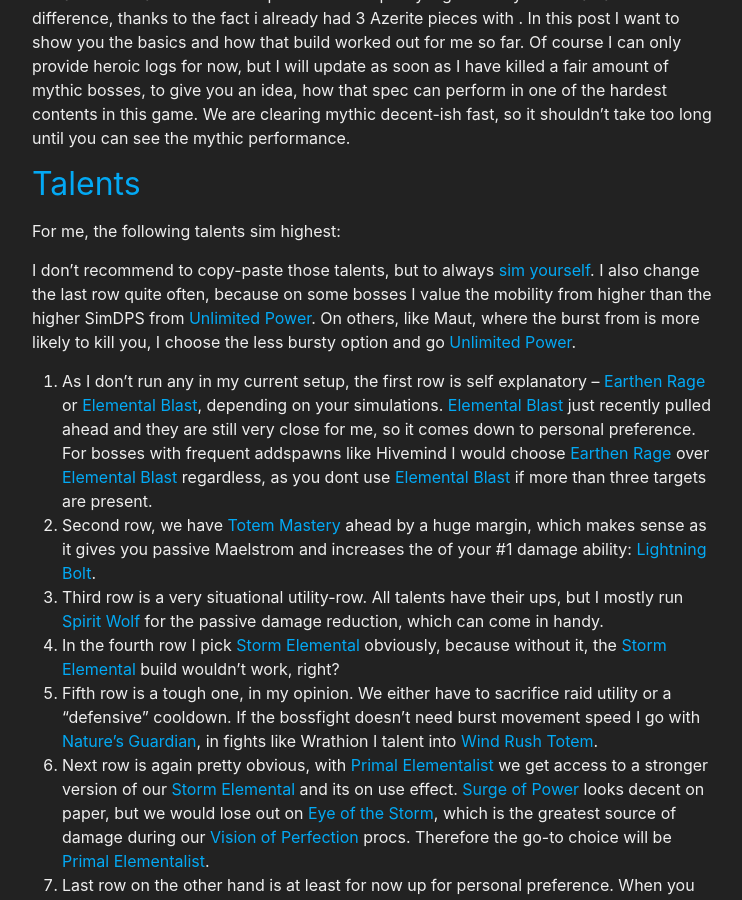
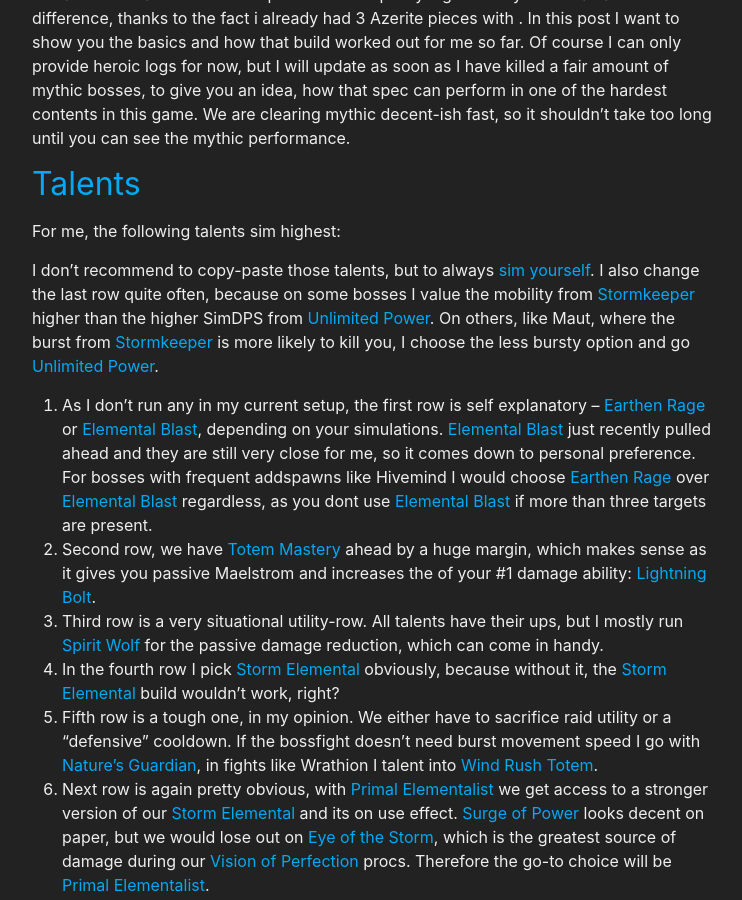
Before and after one commit to stormearthandlava/stormearthandlava.github.io, a Jekyll site: the page built from blog/_posts/2020-02-09-vop-se-build.md, in a window 1280 px wide and 900 px high, scrolled down 653 px. Shown: the whole window, without its empty margins (268-1010 px from the left). Built offline with Jekyll 4.4.1, drawn with Linux system fonts in a browser that asks for light colours; a script that is not in the unit is left out; some of the changed lines change nothing that is shown.

Commit message:
fix some links

```diff
--- a/blog/_posts/2020-02-09-vop-se-build.md
+++ b/blog/_posts/2020-02-09-vop-se-build.md
@@ -20,7 +20,7 @@ Of course I can only provide heroic logs for now, but I will update as soon as I
 
 For me, the following talents sim highest:
 
-I don't recommend to copy-paste those talents, but to always [sim yourself](https://simyoself.com). I also change the last row quite often, because on some bosses I value the mobility from {{ site.date.talent.sk }} higher than the higher SimDPS from {{ site.data.talent.up }}. On others, like Maut, where the burst from {{ site.date.talent.sk }} is more likely to kill you, I choose the less bursty option and go {{ site.data.talent.up }}.
+I don't recommend to copy-paste those talents, but to always [sim yourself](https://simyoself.com). I also change the last row quite often, because on some bosses I value the mobility from {{ site.data.talent.sk }} higher than the higher SimDPS from {{ site.data.talent.up }}. On others, like Maut, where the burst from {{ site.data.talent.sk }} is more likely to kill you, I choose the less bursty option and go {{ site.data.talent.up }}.
 
 1. As I don't run any {{ site.data.auerite.ip }} in my current setup, the first row is self explanatory – {{ site.data.talent.er }} or {{ site.data.talent.eb }}, depending on your simulations. {{ site.data.talent.eb }} just recently pulled ahead and they are still very close for me, so it comes down to personal preference. For bosses with frequent addspawns like Hivemind I would choose {{ site.data.talent.er }} over {{ site.data.talent.eb}} regardless, as you dont use {{ site.data.talent.eb}} if more than three targets are present.
 2. Second row, we have {{ site.data.talent.tm }} ahead by a huge margin, which makes sense as it gives you passive Maelstrom and increases the {{ site.data.spell.maelstrom }} of your #1 damage ability: {{ site.data.spell.lb }}.
```
